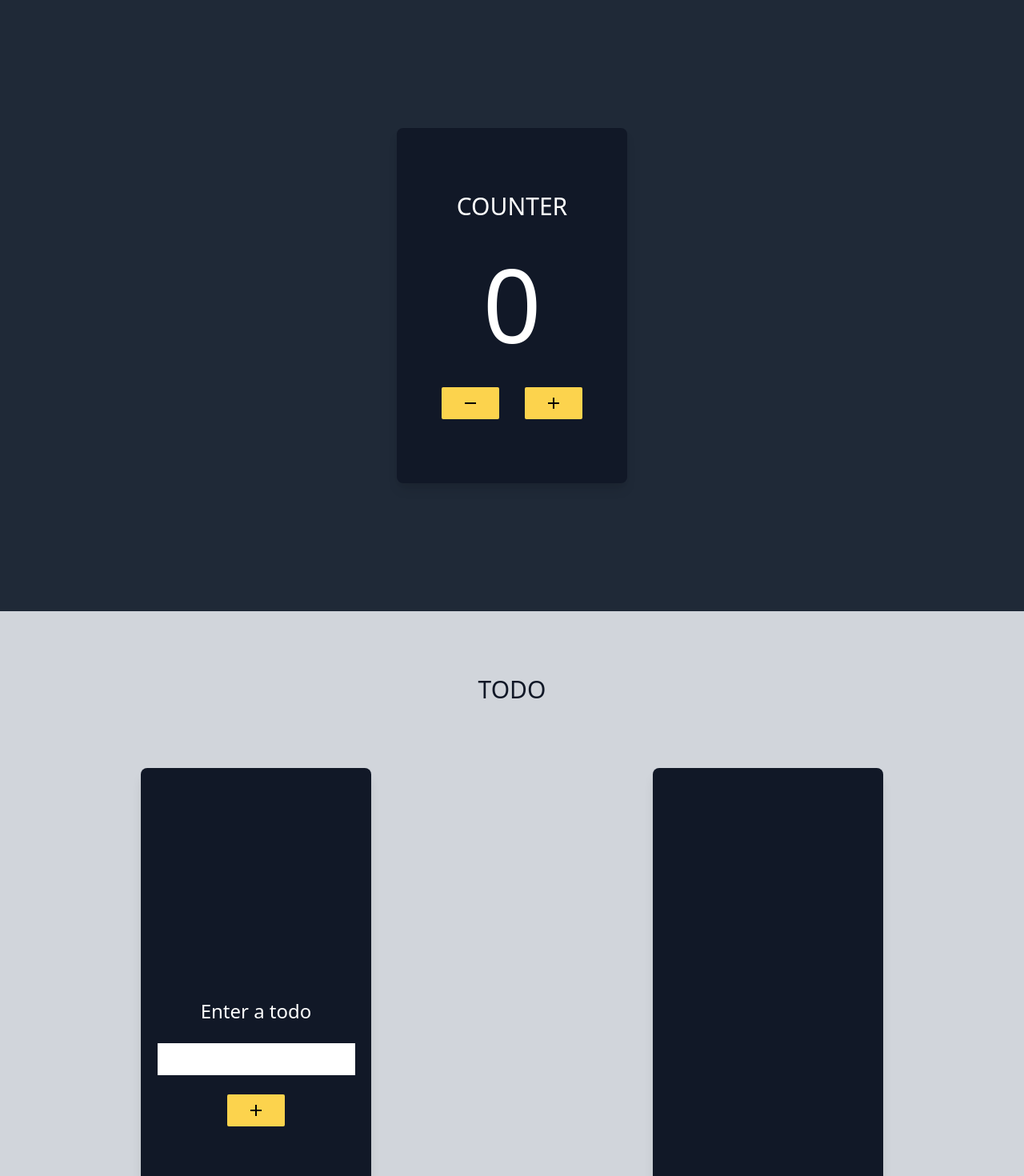
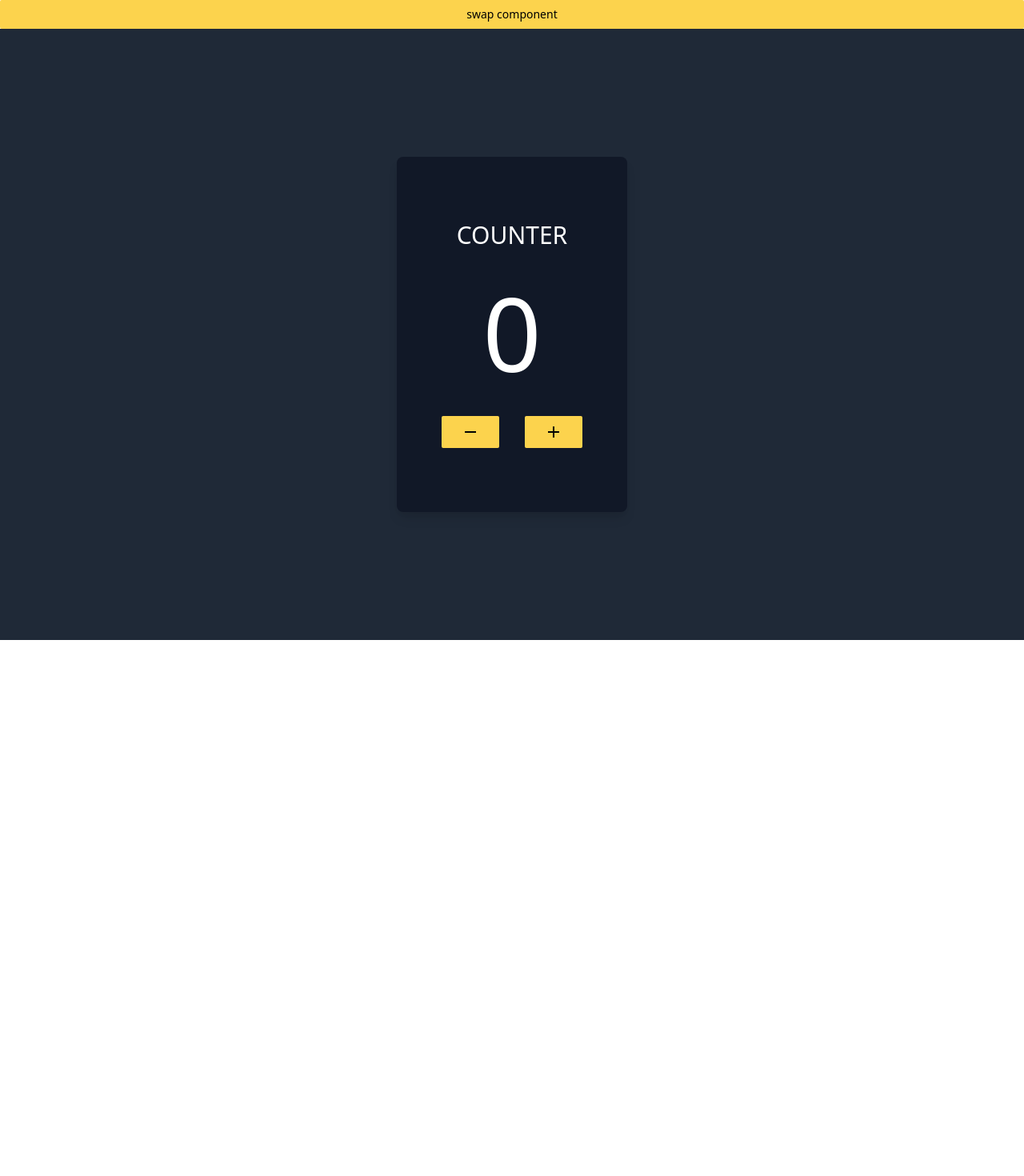
Before and after one commit to PhilippeTrudel/ComponentDemo, a Nuxt app: page / in a window 1280 px wide. Shown: the top 1470 px of the page at 80% size. After the commit the page ends 800 px from the top, so only its background shows below. Built offline with nearby package versions, Linux system fonts and the light colour scheme.

Commit message:
keep alive

```diff
--- a/pages/index.vue
+++ b/pages/index.vue
@@ -1,6 +1,9 @@
 <template>
 <div>
-  <component v-bind:is="component.cpn" v-bind="component" v-for="component in components" :key="component.name" />
+  <div @click="switchComponent()" class="cursor-pointer text-sm text-center py-2 px-6 bg-yellow-300 rounded-sm" tabindex="0" type="button" >swap component</div>
+  <keep-alive>
+    <component :is="activeComponent.cpn" v-bind="activeComponent" />
+  </keep-alive>
 </div>
 </template>
 
@@ -17,7 +20,18 @@ export default {
   // You can call them by name or by components, even by renaming them
   // you can even pass props to them with the v-bind
   data: () => ({
-    components : [{cpn: 'kek', title: 'Counter'}, {cpn: 'kekw', name: 'Todo'},]
-  })
+    components : [{cpn: 'kek', title: 'Counter'}, {cpn: 'kekw', name: 'Todo'}],
+    component: 0
+  }),
+  methods:{
+    switchComponent(){
+      this.component++
+    }
+  },
+  computed:{
+    activeComponent(){
+      return this.components[this.component%2]
+    }
+  }
 }
 </script>
```
